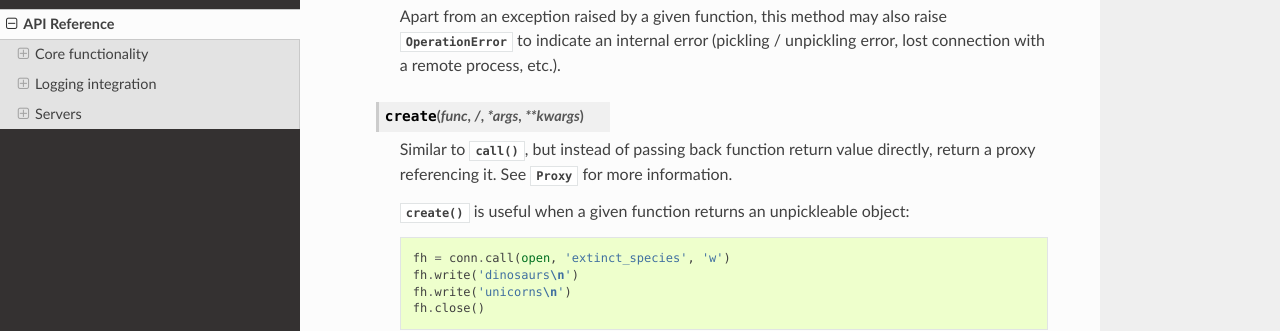
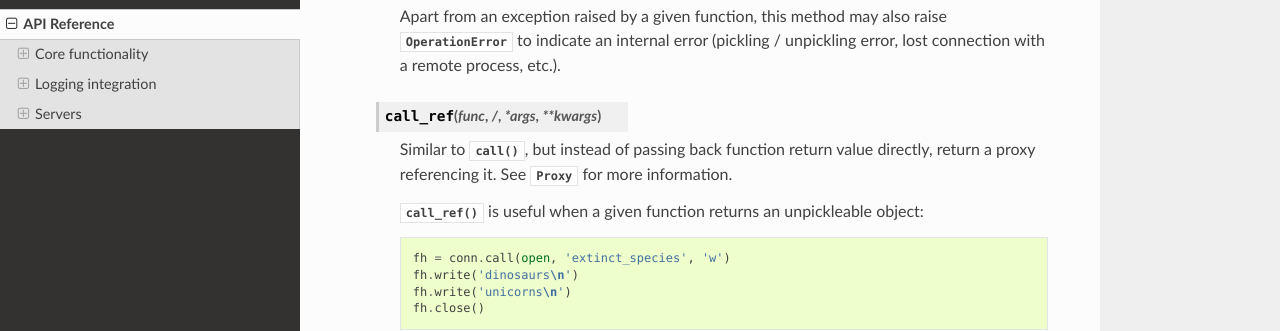
Before and after one commit to rusek/across, a Sphinx documentation site: the page built from doc/api.rst, in a window 1280 px wide and 900 px high, scrolled down 2156 px. Shown: the part 152-483 px from the top of the window. Built offline with Sphinx 7.4.7 and the Read the Docs theme 2.0.0, drawn with Linux system fonts in a browser that asks for light colours; some of the changed text lies outside the part shown.

Commit message:
Rename Connection.create to Connection.call_ref

```diff
--- a/across/__init__.py
+++ b/across/__init__.py
@@ -766,7 +766,7 @@ class Connection:
             while self.__state in (_STARTING, _RUNNING):
                 self.__state_condition.wait()
 
-    def create(_self, _func, *args, **kwargs):
+    def call_ref(_self, _func, *args, **kwargs):
         return _self.call(_apply_ref, _func, args, kwargs)
 
     def replicate(self, obj):
--- a/doc/api.rst
+++ b/doc/api.rst
@@ -114,12 +114,12 @@ Core functionality
         to indicate an internal error (pickling / unpickling error, lost connection with a remote process,
         etc.).
 
-    .. method:: create(func, /, *args, **kwargs)
+    .. method:: call_ref(func, /, *args, **kwargs)
 
         Similar to :meth:`call`, but instead of passing back function return value directly, return a proxy
         referencing it. See :class:`Proxy` for more information.
 
-        :meth:`create` is useful when a given function returns an unpickleable object:
+        :meth:`call_ref` is useful when a given function returns an unpickleable object:
 
         .. code-block:: python
 
@@ -202,7 +202,7 @@ Core functionality
 
     .. code-block:: python
 
-        cheeses = conn.create(list)
+        cheeses = conn.call_ref(list)
         cheeses.append('brie')
         cheeses.append('gouda')
 
@@ -213,7 +213,7 @@ Core functionality
         def append_to(col, item):
             col.append(item)
 
-        cheeses = conn.create(list)
+        cheeses = conn.call_ref(list)
         append_to(cheeses, 'cheddar')
 
     It is also possible to retrieve a copy of a referenced object:
```
Also changed, not shown: 1 other file.
